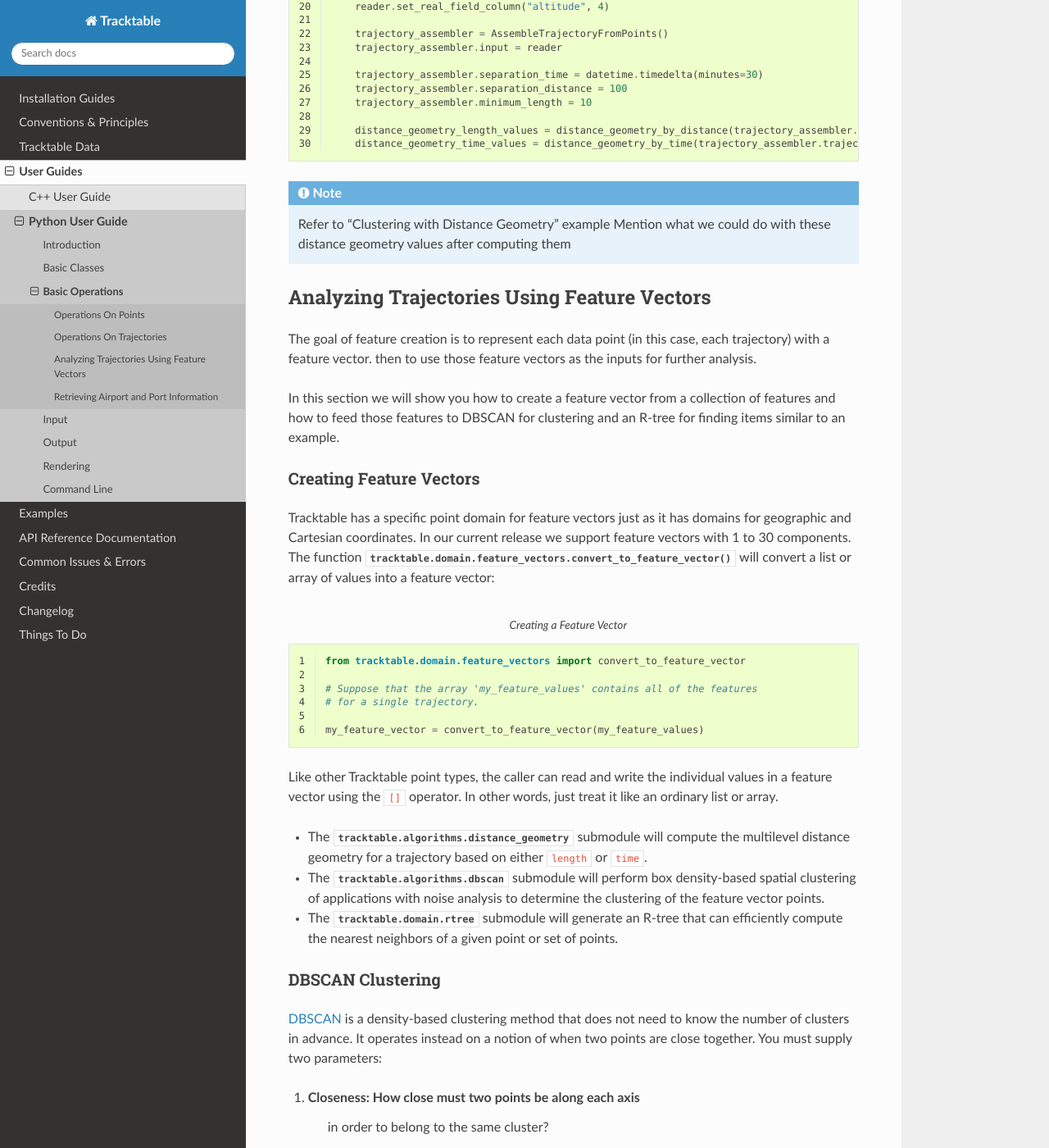
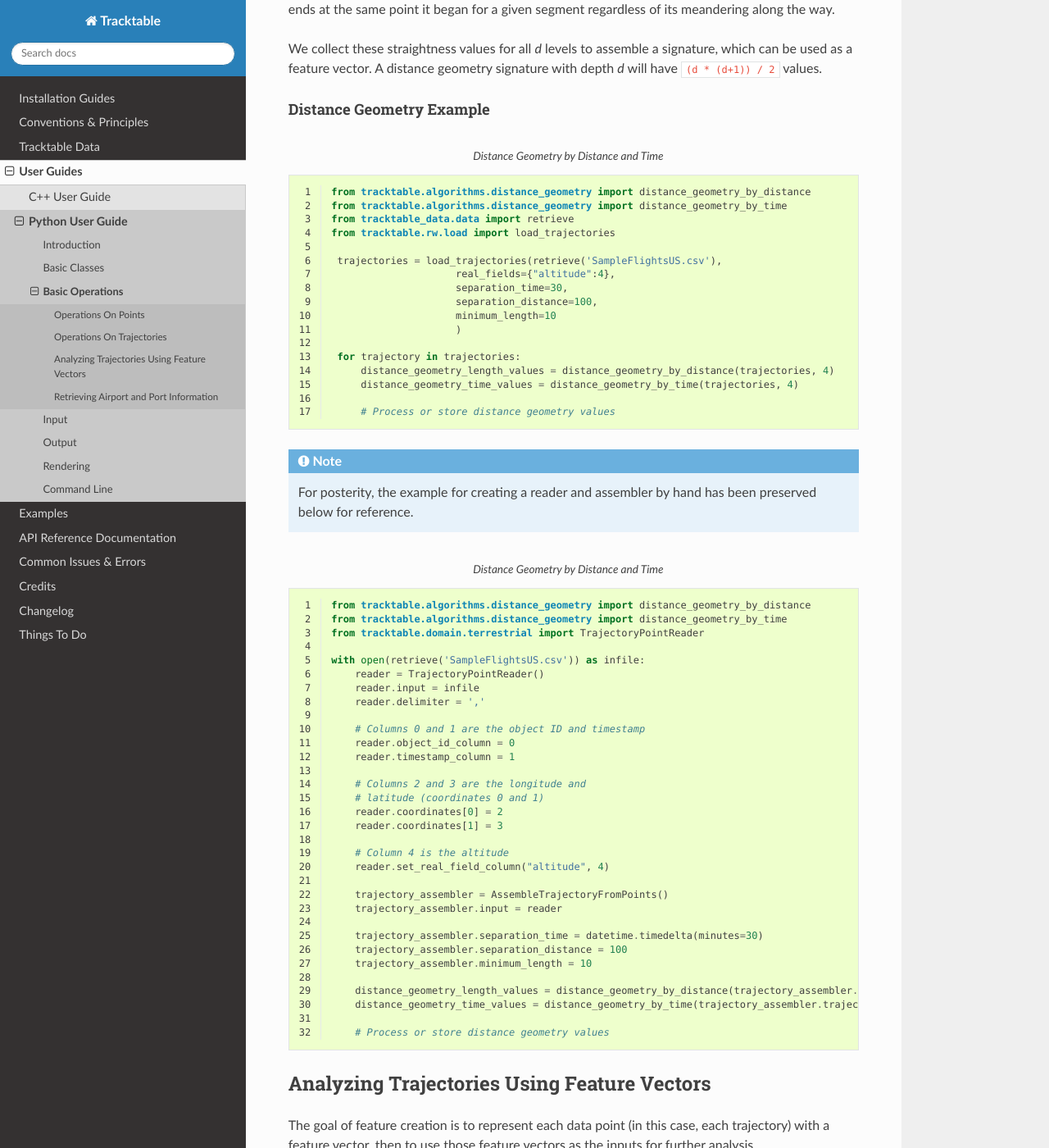
Before and after one commit to sandialabs/tracktable-docs, a Sphinx documentation site: the page built from Documentation/user_guides/python/basic_operations.rst, in a window 1280 px wide and 1400 px high, scrolled down 6169 px. Shown: the whole window at 82% size. Built offline with Sphinx 7.4.7 and the Read the Docs theme 2.0.0, drawn with Linux system fonts in a browser that asks for light colours; pages that are not in the unit, such as notebooks, are missing from menus; the version number could not be read and is left out; some of the changed text lies outside the part shown.

Commit message:
Update docs with new loader code

```diff
--- a/Documentation/user_guides/python/basic_operations.rst
+++ b/Documentation/user_guides/python/basic_operations.rst
@@ -166,6 +166,31 @@
 Trajectory Assembly Example
 ^^^^^^^^^^^^^^^^^^^^^^^^^^^
 
+.. note::
+   As of Tracktable 1.7, there is a generalized trajectory loader
+   that will automatically load CSV, TSV or TRAJ files and, if desired,
+   automatically assemble the points into trajectories.
+
+.. code-block:: python
+   :caption: General Trajectory Assembly
+   :linenos:
+
+   from tracktable_data.data import retrieve
+   from tracktable.rw.load import load_trajectories
+
+    trajectories = load_trajectories(retrieve('SampleFlight.csv'),
+                        real_fields={"altitude":4},
+                        separation_time=30,
+                        separation_distance=100,
+                        minimum_length=10
+                        )
+
+    # process the trajectories here
+
+.. note::
+   For posterity, the example for creating a reader and assembler
+   by hand has been preserved below for reference.
+
 .. code-block:: python
    :caption: Trajectory Assembly
    :linenos:
@@ -198,7 +223,8 @@
        trajectory_assembler.minimum_length = 10
 
        trajectories = list(trajectory_assembler)
-       # process trajectories here or add to a list
+
+       # process the trajectories here
 
 
 
@@ -337,6 +363,32 @@
 ^^^^^^^^^^^^^^^^^^^^^^^^^
 
 .. code-block:: python
+   :caption: Distance Geometry by Distance and Time
+   :linenos:
+
+   from tracktable.algorithms.distance_geometry import distance_geometry_by_distance
+   from tracktable.algorithms.distance_geometry import distance_geometry_by_time
+   from tracktable_data.data import retrieve
+   from tracktable.rw.load import load_trajectories
+
+    trajectories = load_trajectories(retrieve('SampleFlightsUS.csv'),
+                        real_fields={"altitude":4},
+                        separation_time=30,
+                        separation_distance=100,
+                        minimum_length=10
+                        )
+
+    for trajectory in trajectories:
+        distance_geometry_length_values = distance_geometry_by_distance(trajectories, 4)
+        distance_geometry_time_values = distance_geometry_by_time(trajectories, 4)
+
+        # Process or store distance geometry values
+
+.. note::
+   For posterity, the example for creating a reader and assembler
+   by hand has been preserved below for reference.
+
+.. code-block:: python
     :caption: Distance Geometry by Distance and Time
     :linenos:
 
@@ -344,7 +396,7 @@
     from tracktable.algorithms.distance_geometry import distance_geometry_by_time
     from tracktable.domain.terrestrial import TrajectoryPointReader
 
-    with open('point_data.csv', 'rb') as infile:
+    with open(retrieve('SampleFlightsUS.csv')) as infile:
         reader = TrajectoryPointReader()
         reader.input = infile
         reader.delimiter = ','
@@ -371,13 +423,7 @@
         distance_geometry_length_values = distance_geometry_by_distance(trajectory_assembler.trajectories(), 4)
         distance_geometry_time_values = distance_geometry_by_time(trajectory_assembler.trajectories(), 4)
 
-
-.. note::
-   Refer to "Clustering with Distance Geometry" example
-   Mention what we could do with these distance geometry values after computing them
-
-
-
+        # Process or store distance geometry values
 
 Analyzing Trajectories Using Feature Vectors
 ============================================
```
Also changed, not shown: Documentation/user_guides/python/io.rst (+12 -9 lines).
